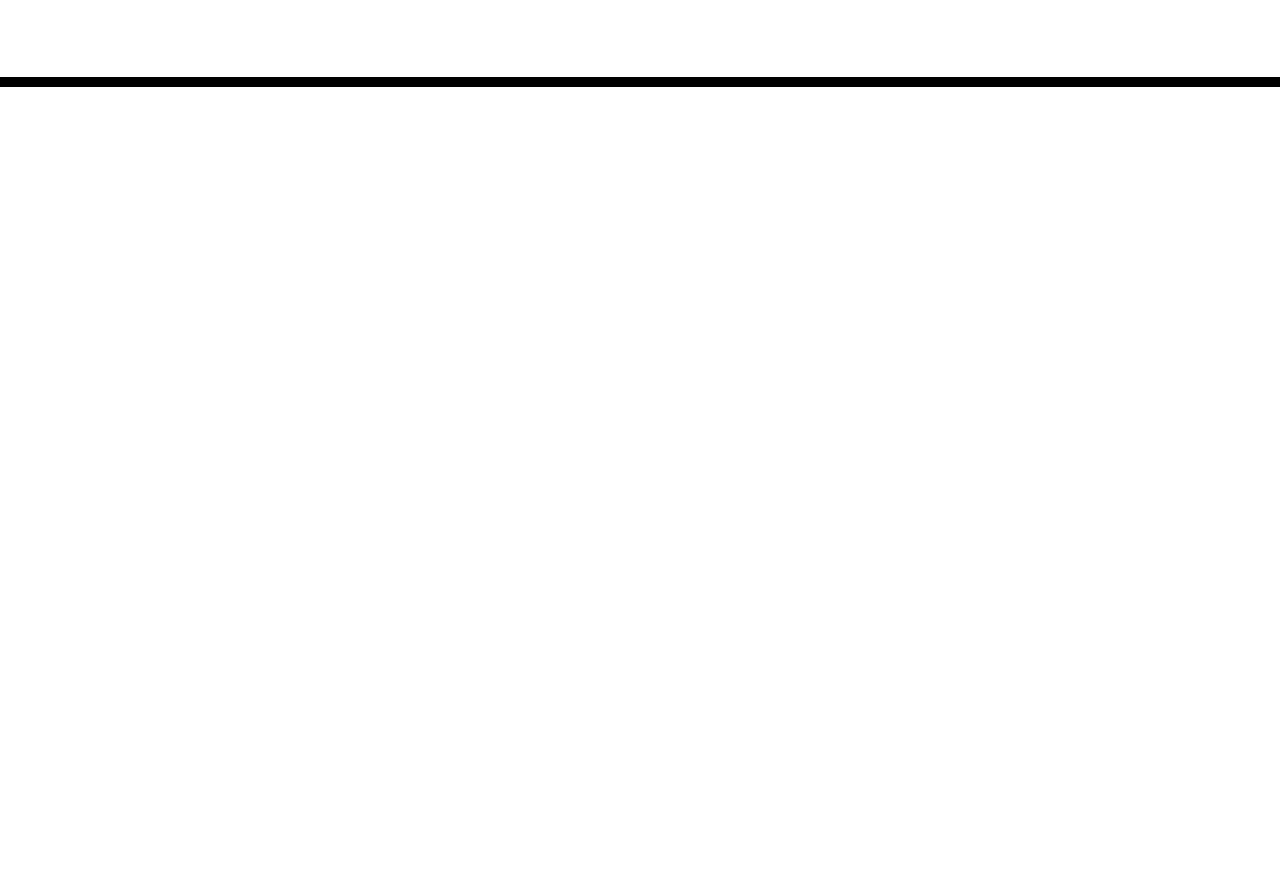
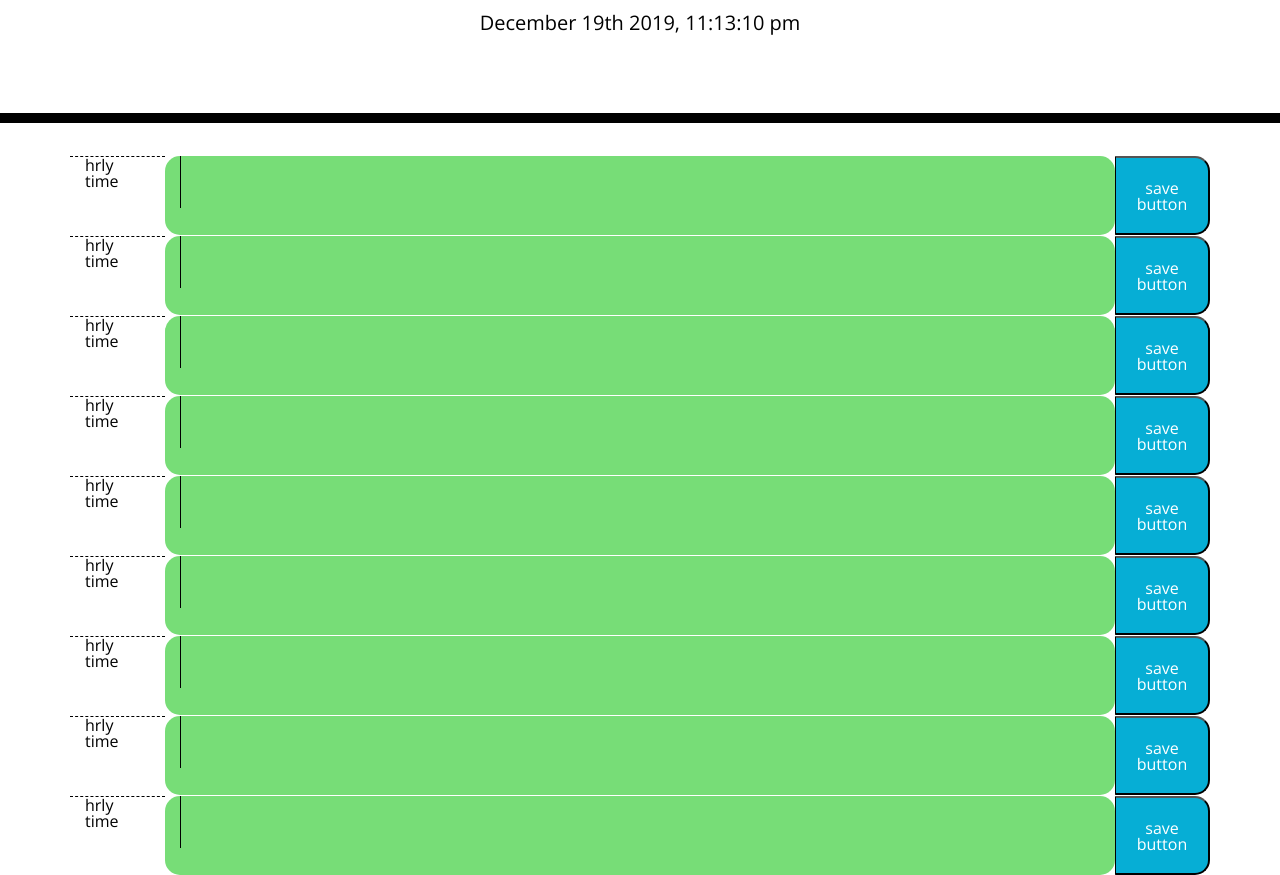
Before and after one commit to kimiinglet/todo_list, a plain HTML site: page index.html in a window 1280 px wide. Shown: the part 181-1056 px from the top of the page. Before the commit the page ends 800 px from the top, so only its background shows below. Drawn offline with nearby package versions, Linux system fonts and the light colour scheme; files that its build step writes are made by us from their sources.

Commit message:
html/rows/columns 9-5 available

```diff
--- a/index.html
+++ b/index.html
@@ -1,5 +1,6 @@
 <!DOCTYPE html>
 <html lang="en">
+
 <head>
     <meta charset="UTF-8" />
     <meta name="viewport" content="width=device-width, initial-scale=1.0" />
@@ -8,9 +9,10 @@
     <link rel="stylesheet" href="https://use.fontawesome.com/releases/v5.8.1/css/all.css"
         integrity="sha384-50oBUHEmvpQ+1lW4y57PTFmhCaXp0ML5d60M1M7uH2+nqUivzIebhndOJK28anvf" crossorigin="anonymous" />
     <link href="https://fonts.googleapis.com/css?family=Open+Sans&display=swap" rel="stylesheet" />
-    <link rel="stylesheet" href="assets/css/style.css" />
+    <link rel="stylesheet" href="assets/style.css" />
     <title>Work Day Scheduler</title>
 </head>
+
 <body>
     <header class="jumbotron">
         <h1 class="display-3">Work Day Scheduler</h1>
@@ -18,11 +20,58 @@
         <p id="currentDay" class="lead"></p>
     </header>
     <div class="container">
-        <!-- Timeblocks go here -->
+        <div class="row">
+            <div class="col-md-1 hour">hrly time</div>
+            <div class="col-md-10 time-block future"><textarea name="description" id="desc12p" cols="100"></textarea></div>
+            <button class="col-md-1 saveBtn">save button</button>
+        </div>
+        <div class="row">
+            <div class="col-md-1 hour">hrly time</div>
+            <div class="col-md-10 time-block future"><textarea name="description" id="desc12p" cols="100"></textarea></div>
+            <button class="col-md-1 saveBtn">save button</button>
+        </div>
+        <div class="row">
+            <div class="col-md-1 hour">hrly time</div>
+            <div class="col-md-10 time-block future"><textarea name="description" id="desc12p" cols="100"></textarea></div>
+            <button class="col-md-1 saveBtn">save button</button>
+        </div>
+        <div class="row">
+            <div class="col-md-1 hour">hrly time</div>
+            <div class="col-md-10 time-block future"><textarea name="description" id="desc12p" cols="100"></textarea></div>
+            <button class="col-md-1 saveBtn">save button</button>
+        </div>
+        <div class="row">
+            <div class="col-md-1 hour">hrly time</div>
+            <div class="col-md-10 time-block future"><textarea name="description" id="desc12p" cols="100"></textarea></div>
+            <button class="col-md-1 saveBtn">save button</button>
+        </div>
+        <div class="row">
+            <div class="col-md-1 hour">hrly time</div>
+            <div class="col-md-10 time-block future"><textarea name="description" id="desc12p" cols="100"></textarea></div>
+            <button class="col-md-1 saveBtn">save button</button>
+        </div>
+        <div class="row">
+            <div class="col-md-1 hour">hrly time</div>
+            <div class="col-md-10 time-block future"><textarea name="description" id="desc12p" cols="100"></textarea></div>
+            <button class="col-md-1 saveBtn">save button</button>
+        </div>
+        <div class="row">
+            <div class="col-md-1 hour">hrly time</div>
+            <div class="col-md-10 time-block future"><textarea name="description" id="desc12p" cols="100"></textarea></div>
+            <button class="col-md-1 saveBtn">save button</button>
+        </div>
+        <div class="row">
+            <div class="col-md-1 hour">hrly time</div>
+            <div class="col-md-10 time-block future "><textarea name="description" id="desc12p" cols="100"></textarea></div>
+            <button class="col-md-1 saveBtn">save button</button>
+        </div>
+    </div>
+    <!-- Timeblocks go here -->
     </div>
     <script src="https://code.jquery.com/jquery-3.4.1.min.js"></script>
-    <script src="https://cdnjs.cloudflare.com/ajax/libs/moments.js/2.24.0/moment.min.js"></script>
-    <script src="script.js"> </script> <!-- Javascript link script main-->
-    <script src="moment.js"> </script> <!-- Javascript link moment-->
+    <script src="https://cdnjs.cloudflare.com/ajax/libs/moment.js/2.24.0/moment.min.js"></script>
+    <script src="scripts.js"> </script> <!-- Javascript link script main-->
+    <script src="moments.js"> </script> <!-- Javascript link moment-->
 </body>
+
 </html>
--- a/scripts.js
+++ b/scripts.js
@@ -0,0 +1,6 @@
+var currentDayEl = $("#currentDay");
+currentDayEl.text(moment().format('MMMM Do YYYY, h:mm:ss a'));
+var update = function () {
+    currentDayEl.text(moment().format('MMMM Do YYYY, h:mm:ss a'));
+}
+setInterval(update, 1000);
```
Also changed, not shown: 1 other file.
